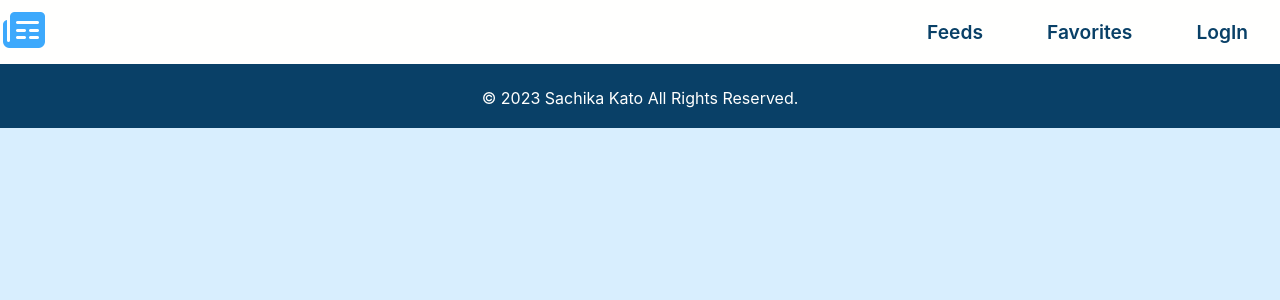
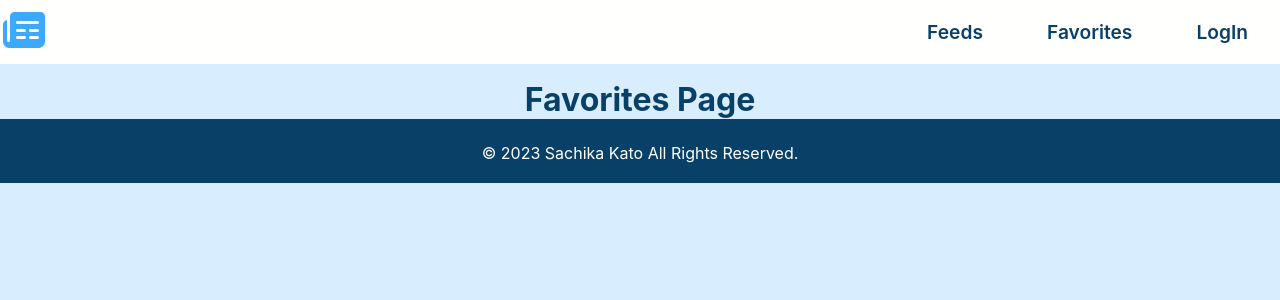
Before and after one commit to sachika13125/blog-app, a React (Create React App) app: page /favorites in a window 1280 px wide. Shown: the top 300 px of the page. Built offline with nearby package versions, Linux system fonts and the light colour scheme.

Commit message:
update routing

```diff
--- a/src/AppRouter.js
+++ b/src/AppRouter.js
@@ -2,12 +2,14 @@
 import React from 'react';
 import { BrowserRouter as Router, Route, Routes } from 'react-router-dom';
 import NewsFeed from './components/NewsFeed';
+import Favorites from './components/Favorites';
 
 const AppRouter = () => {
   return (
     <Router>
       <Routes>
         <Route path="/" element={<NewsFeed />} />
+        <Route path="/favorites" element={<Favorites />} />
       </Routes>
     </Router>
   );
--- a/src/components/Favorites.js
+++ b/src/components/Favorites.jsx
@@ -1,3 +1,5 @@
+import React, { Component } from 'react';
+
 class Favorites extends Component {
   constructor() {
     super();
@@ -8,8 +10,12 @@ class Favorites extends Component {
 
   componentDidMount() {
     // Get favorite articles from local storage
-    const favorites = JSON.parse(localStorage.getItem('favorites')) || [];
-    this.setState({ favorites });
+    try {
+      const favorites = JSON.parse(localStorage.getItem('favorites')) || [];
+      this.setState({ favorites });
+    } catch (error) {
+      console.error('localStorage error:', error);
+    }
   }
 
   render() {
@@ -33,3 +39,5 @@ class Favorites extends Component {
     );
   }
 }
+
+export default Favorites;
```
